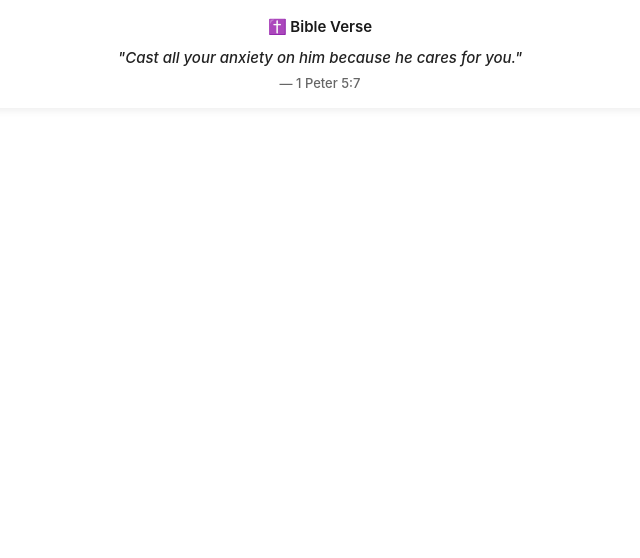
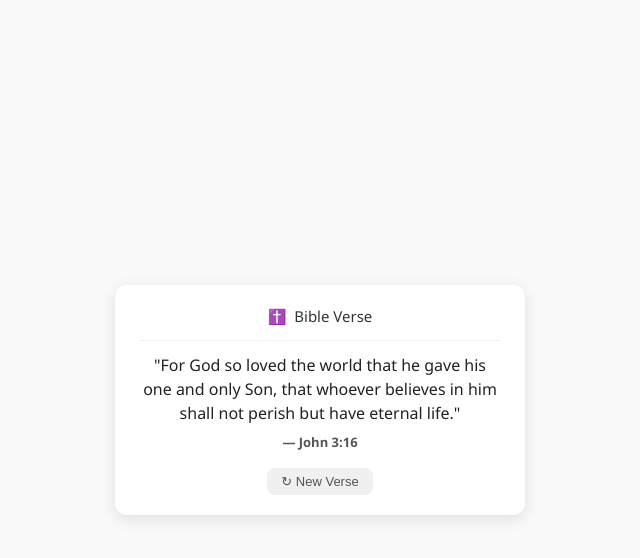
Before and after one commit to mohamedaminekilani-cyber/notion_widgets, a plain HTML site: page index.html in a window 1280 px wide. Shown: the whole page, without its empty margins (320-960 px from the left). Drawn offline with Linux system fonts and the light colour scheme.

Commit message:
Refactor Bible Verse Widget layout and styles
Updated the title and improved styling for the Bible Verse Widget. Enhanced the layout and added a refresh button for new verses.

```diff
--- a/index.html
+++ b/index.html
@@ -3,89 +3,130 @@
 <head>
 <meta charset="UTF-8">
 <meta name="viewport" content="width=device-width, initial-scale=1.0">
-<title>Bible Verse Widget</title>
+<title>Notion Bible Verse Widget</title>
 <style>
   body {
     margin: 0;
-    font-family: -apple-system, BlinkMacSystemFont, 'Segoe UI', sans-serif;
-    background: transparent;
-    color: #333;
+    font-family: 'Segoe UI', Tahoma, Geneva, Verdana, sans-serif;
+    background: #f9f9f9;
     display: flex;
     justify-content: center;
     align-items: center;
-    min-height: 100px;
-    padding: 0;
+    height: 100vh;
+    color: #333;
   }
   .widget-container {
-    padding: 16px 20px;
-    background: #fff;
-    border-radius: 10px;
-    box-shadow: 0 2px 8px rgba(0,0,0,0.08);
+    padding: 20px 25px;
+    background: #ffffff;
+    border-radius: 12px;
+    box-shadow: 0 4px 16px rgba(0,0,0,0.1);
     text-align: center;
-    font-size: 14px;
-    max-width: 100%;
-    line-height: 1.4;
-    width: 100%;
-    box-sizing: border-box;
-  }
-  .header {
-    font-weight: 600;
     font-size: 15px;
-    margin-bottom: 10px;
-    color: #1a1a1a;
-    display: flex;
-    align-items: center;
-    justify-content: center;
-    gap: 6px;
+    max-width: 360px;
+    line-height: 1.5;
   }
   .verse-text {
-    font-size: 15px;
+    font-size: 16px;
     font-weight: 500;
-    margin: 8px 0 6px;
+    margin: 12px 0 8px;
     color: #222;
-    font-style: italic;
   }
   .verse-ref {
     font-size: 13px;
-    color: #666;
-    font-weight: 500;
+    color: #555;
+    font-weight: 600;
+  }
+  .divider {
+    height: 1px;
+    background: #eee;
+    margin: 12px 0;
+  }
+  .refresh-btn {
+    background: #f0f0f0;
+    border: none;
+    border-radius: 8px;
+    padding: 6px 14px;
+    font-size: 13px;
+    cursor: pointer;
+    color: #555;
+    transition: background 0.2s;
+  }
+  .refresh-btn:hover {
+    background: #e0e0e0;
+  }
+  .cross-icon {
+    color: #8b5cf6;
+    font-weight: bold;
+    margin-right: 4px;
   }
 </style>
 </head>
 <body>
 <div class="widget-container">
-  <div class="header">✝️ Bible Verse</div>
+  <div>
+    <span class="cross-icon">✝️</span> Bible Verse
+  </div>
+  <div class="divider"></div>
   <div class="verse-text" id="verse-text"></div>
   <div class="verse-ref" id="verse-ref"></div>
+  <div style="margin-top: 16px;">
+    <button class="refresh-btn" onclick="showRandomVerse()">↻ New Verse</button>
+  </div>
 </div>
 
 <script>
 const bibleVerses = [
-  { text: "For God so loved the world that he gave his one and only Son, that whoever believes in him shall not perish but have eternal life.", ref: "John 3:16" },
-  { text: "Trust in the Lord with all your heart and lean not on your own understanding.", ref: "Proverbs 3:5" },
-  { text: "I can do all things through Christ who strengthens me.", ref: "Philippians 4:13" },
-  { text: "The Lord is my shepherd; I shall not want.", ref: "Psalm 23:1" },
-  { text: "Be strong and courageous. Do not be afraid; do not be discouraged, for the Lord your God will be with you wherever you go.", ref: "Joshua 1:9" },
-  { text: "Cast all your anxiety on him because he cares for you.", ref: "1 Peter 5:7" },
-  { text: "May the God of hope fill you with all joy and peace as you trust in him.", ref: "Romans 15:13" },
-  { text: "Let us not love with words or speech but with actions and in truth.", ref: "1 John 3:18" },
-  { text: "But the fruit of the Spirit is love, joy, peace, forbearance, kindness, goodness, faithfulness.", ref: "Galatians 5:22" },
-  { text: "Come to me, all you who are weary and burdened, and I will give you rest.", ref: "Matthew 11:28" }
+  {
+    text: "For God so loved the world that he gave his one and only Son, that whoever believes in him shall not perish but have eternal life.",
+    ref: "John 3:16"
+  },
+  {
+    text: "Trust in the Lord with all your heart and lean not on your own understanding.",
+    ref: "Proverbs 3:5"
+  },
+  {
+    text: "I can do all things through Christ who strengthens me.",
+    ref: "Philippians 4:13"
+  },
+  {
+    text: "The Lord is my shepherd; I shall not want.",
+    ref: "Psalm 23:1"
+  },
+  {
+    text: "Be strong and courageous. Do not be afraid; do not be discouraged, for the Lord your God will be with you wherever you go.",
+    ref: "Joshua 1:9"
+  },
+  {
+    text: "Cast all your anxiety on him because he cares for you.",
+    ref: "1 Peter 5:7"
+  },
+  {
+    text: "May the God of hope fill you with all joy and peace as you trust in him.",
+    ref: "Romans 15:13"
+  },
+  {
+    text: "Let us not love with words or speech but with actions and in truth.",
+    ref: "1 John 3:18"
+  },
+  {
+    text: "But the fruit of the Spirit is love, joy, peace, forbearance, kindness, goodness, faithfulness.",
+    ref: "Galatians 5:22"
+  },
+  {
+    text: "Come to me, all you who are weary and burdened, and I will give you rest.",
+    ref: "Matthew 11:28"
+  }
 ];
 
 function showRandomVerse() {
   const index = Math.floor(Math.random() * bibleVerses.length);
   const verse = bibleVerses[index];
-  document.getElementById("verse-text").textContent = `"${verse.text}"`;
-  document.getElementById("verse-ref").textContent = `— ${verse.ref}`;
+  document.getElementById("verse-text").innerText = `"${verse.text}"`;
+  document.getElementById("verse-ref").innerText = `— ${verse.ref}`;
 }
 
-// Ensure script runs after DOM is fully loaded
-if (document.readyState === 'loading') {
-  document.addEventListener('DOMContentLoaded', showRandomVerse);
-} else {
-  showRandomVerse();
-}
+// Load a random verse on startup
+showRandomVerse();
 </script>
 </body>
 </html>
```
